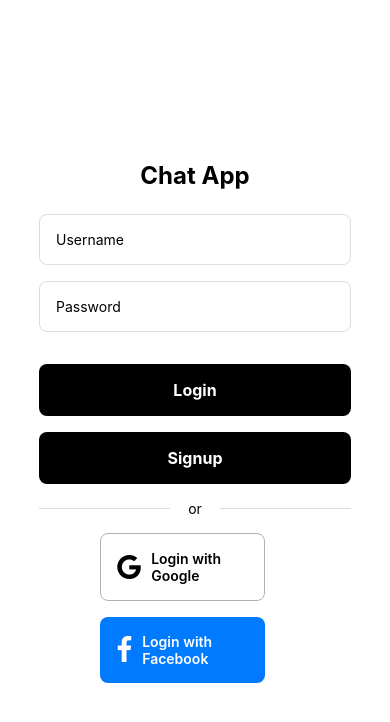
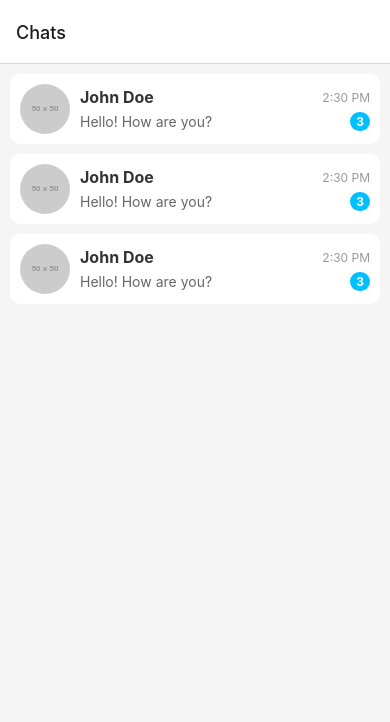
Before and after one commit to Wase-Zahin/chat_app, a React Native app: screen / in a window 390 px wide. Shown: the top 722 px of the page. Built offline with nearby package versions, Linux system fonts and the light colour scheme.

Commit message:
google authentication

```diff
--- a/App.jsx
+++ b/App.jsx
@@ -1,13 +1,20 @@
 import React from 'react';
-import { ScrollView, StyleSheet, Text } from 'react-native';
 import { NavigationContainer } from '@react-navigation/native';
-import Authenticate from './components/Authenticate';
+import { createNativeStackNavigator } from '@react-navigation/native-stack';
+import Login from './components/Login';
+import ChatList from './components/ChatList';
+import Signup from './components/Signup';
 
 export default function App() {
+  const Stack = createNativeStackNavigator();
 
   return (
     <NavigationContainer>
-      <Authenticate></Authenticate>
+      <Stack.Navigator initialRouteName="Chats">
+        <Stack.Screen name="Login" component={Login} />
+        <Stack.Screen name="Chats" component={ChatList} />
+        <Stack.Screen name="Signup" component={Signup} />
+      </Stack.Navigator>
     </NavigationContainer>
   )
 }
--- /dev/null
+++ b/components/ChatList.jsx
@@ -0,0 +1,95 @@
+import React from 'react';
+import { StyleSheet, View, Text, Image } from 'react-native';
+
+const ChatListItem = () => {
+  return (
+    <View style={styles.container}>
+      <Image style={styles.avatar} source={{ uri: 'https://via.placeholder.com/50x50.png' }} />
+      <View style={styles.content}>
+        <View style={styles.upper}>
+          <Text style={styles.name}>John Doe</Text>
+          <Text style={styles.time}>2:30 PM</Text>
+        </View>
+        <View style={styles.lower}>
+          <Text style={styles.message}>Hello! How are you?</Text>
+          <View style={styles.unreadContainer}>
+            <Text style={styles.unreadCount}>3</Text>
+          </View>
+        </View>
+      </View>
+    </View>
+  );
+};
+
+const ChatList = () => {
+  return (
+    <View style={styles.listContainer}>
+      <ChatListItem />
+      <ChatListItem />
+      <ChatListItem />
+    </View>
+  );
+};
+
+const styles = StyleSheet.create({
+  listContainer: {
+    flex: 1,
+    backgroundColor: '#F5F5F5',
+    padding: 10,
+  },
+  container: {
+    flexDirection: 'row',
+    alignItems: 'center',
+    backgroundColor: 'white',
+    borderRadius: 10,
+    padding: 10,
+    marginBottom: 10,
+  },
+  avatar: {
+    width: 50,
+    height: 50,
+    borderRadius: 25,
+    marginRight: 10,
+  },
+  content: {
+    flex: 1,
+  },
+  upper: {
+    flexDirection: 'row',
+    alignItems: 'center',
+    justifyContent: 'space-between',
+    marginBottom: 5,
+  },
+  lower: {
+    flexDirection: 'row',
+    alignItems: 'center',
+  },
+  name: {
+    fontWeight: 'bold',
+    fontSize: 16,
+    color: '#333',
+  },
+  time: {
+    fontSize: 12,
+    color: '#999',
+  },
+  message: {
+    fontSize: 14,
+    color: '#666',
+    flex: 1,
+  },
+  unreadContainer: {
+    backgroundColor: '#00BFFF',
+    borderRadius: 10,
+    marginLeft: 10,
+    paddingHorizontal: 6,
+    paddingVertical: 2,
+  },
+  unreadCount: {
+    fontSize: 12,
+    color: 'white',
+    fontWeight: 'bold',
+  },
+});
+
+export default ChatList;
--- a/components/Authenticate.jsx
+++ b/components/Login.jsx
@@ -1,15 +1,41 @@
+import { GoogleSigninButton } from '@react-native-google-signin/google-signin';
+import { GoogleSignin } from '@react-native-google-signin/google-signin';
+import auth from '@react-native-firebase/auth';
 import React from 'react';
 import { View, Text, TextInput, TouchableOpacity, StyleSheet } from 'react-native';
 import Icon from 'react-native-vector-icons/FontAwesome';
 
-const Authenticate = () => {
+const Login = ({ navigation }) => {
+  GoogleSignin.configure({
+    webClientId: "807759727777-0rl9t91aclioe8t02d1qp08vlsn3qct8.apps.googleusercontent.com",
+  });
+
   const handleLoginPress = () => {
     // handle login logic
   };
 
   const handleSignupPress = () => {
-    // handle signup logic
+    navigation.navigate('Signup');
   };
+
+  const googleSignIn = async () => {
+    try {
+      // Check if your device supports Google Play
+      await GoogleSignin.hasPlayServices({ showPlayServicesUpdateDialog: true });
+      // Get the users ID token
+      const { idToken } = await GoogleSignin.signIn();
+
+      // Create a Google credential with the token
+      const googleCredential = auth.GoogleAuthProvider.credential(idToken);
+
+      // Sign-in the user with the credential
+      auth().signInWithCredential(googleCredential)
+        .then((user) => console.log(user))
+    } catch (error) {
+      console.log(error);
+    }
+  }
+
 
   return (
     // input
@@ -36,9 +62,7 @@ const Authenticate = () => {
       {/* icons */}
       <View style={styles.signupContainer}>
         <View style={styles.signupButtonContainer}>
-        <TouchableOpacity style={styles.signupButtonGoogle}>
-            <Icon.Button name="google" size={28} backgroundColor="#fff" color="#000">Login with Google</Icon.Button>
-          </TouchableOpacity>
+          <GoogleSigninButton onPress={googleSignIn} style={styles.signupButtonGoogle}></GoogleSigninButton>
           <TouchableOpacity style={styles.signupButtonFacebook}>
             <Icon.Button name="facebook" size={28} color="#fff" backgroundColor="#007aff">Login with Facebook</Icon.Button>
           </TouchableOpacity>
@@ -117,13 +141,9 @@ const styles = StyleSheet.create({
     alignItems: 'center',
   },
   signupButtonGoogle: {
-    backgroundColor: '#fff',
-    borderWidth: 1,
-    borderColor: '#B2B2B2',
-    padding: 8,
-    borderRadius: 8,
-    alignItems: 'center',
+    height: 56,
+    width: '100%',
   },
 });
 
-export default Authenticate;
+export default Login;
--- /dev/null
+++ b/components/Signup.jsx
@@ -0,0 +1,68 @@
+import React from 'react';
+import { View, Text, TextInput, TouchableOpacity, StyleSheet } from 'react-native';
+
+const Signup = ({ navigation }) => {
+    const handleSignupPress = () => {
+        // handle signup logic
+    };
+
+    const handleLoginPress = () => {
+        navigation.navigate('Login');
+    };
+
+    return (
+        <View style={styles.container}>
+            <Text style={styles.title}>Sign Up</Text>
+            <TextInput style={styles.input} placeholder="Email" />
+            <TextInput style={styles.input} placeholder="Username" />
+            <TextInput style={styles.input} placeholder="Password" secureTextEntry={true} />
+            <TouchableOpacity style={styles.button} onPress={handleSignupPress}>
+                <Text style={styles.buttonText}>Sign Up</Text>
+            </TouchableOpacity>
+            <Text style={styles.loginText}>Already have an account? <Text style={styles.loginTextColor} onPress={ handleLoginPress }>Login here!</Text></Text>
+        </View>
+    );
+};
+
+const styles = StyleSheet.create({
+    container: {
+        flex: 1,
+        justifyContent: 'center',
+        alignItems: 'center',
+    },
+    title: {
+        fontSize: 24,
+        fontWeight: 'bold',
+        marginBottom: 24,
+    },
+    input: {
+        width: '80%',
+        padding: 16,
+        marginBottom: 16,
+        borderRadius: 8,
+        borderWidth: 1,
+        borderColor: '#ddd',
+    },
+    button: {
+        backgroundColor: '#000',
+        padding: 16,
+        borderRadius: 8,
+        width: '80%',
+        alignItems: 'center',
+        marginTop: 16,
+    },
+
+    buttonText: {
+        color: '#fff',
+        fontSize: 16,
+        fontWeight: 'bold',
+    },
+    loginText: {
+        marginTop: 16,
+    },
+    loginTextColor: {
+        color: '#007aff',
+    }
+});
+
+export default Signup;
--- a/package.json
+++ b/package.json
@@ -10,7 +10,11 @@
     "test": "jest"
   },
   "dependencies": {
+    "@react-native-firebase/app": "^17.3.2",
+    "@react-native-firebase/auth": "^17.3.2",
+    "@react-native-google-signin/google-signin": "^9.0.2",
     "@react-navigation/native": "^6.1.6",
+    "@react-navigation/native-stack": "^6.9.12",
     "firebase": "^9.18.0",
     "react": "18.2.0",
     "react-native": "0.71.4",
```
Also changed, not shown: google-services.json (deleted, +0 -39 lines), 6 other files (tests, documents, lock files or other folders).
